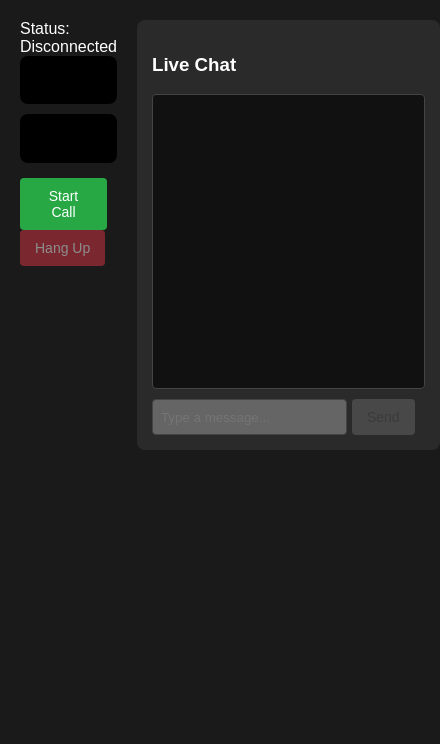
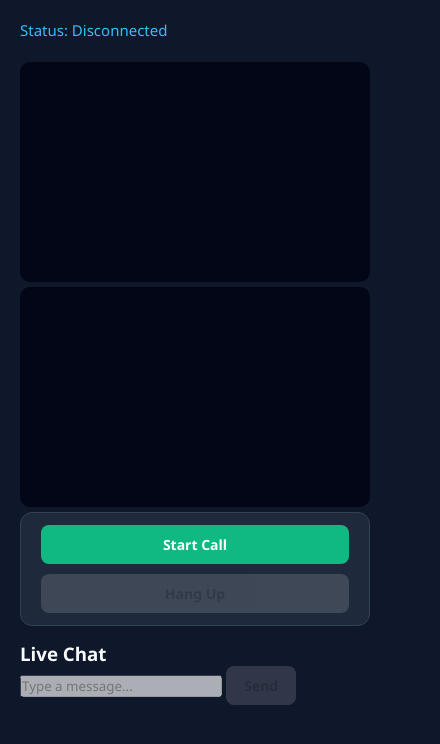
Before and after one commit to alifanik1999-hash/webrtc-chat, a website: page public/video.html in a window 390 px wide. Shown: the whole page, 440 px wide, since content can reach past the window. Drawn offline with nearby package versions, Linux system fonts and the light colour scheme; no server answers.

Commit message:
Updated website UI to a modern professional layout

```diff
--- a/public/style.css
+++ b/public/style.css
@@ -1,83 +1,213 @@
+/* ==========================================
+   GLOBAL STYLES & RESET
+   ========================================== */
+* {
+  box-sizing: border-box;
+  margin: 0;
+  padding: 0;
+  font-family: 'Segoe UI', Tahoma, Geneva, Verdana, sans-serif;
+}
+
 body {
-    font-family: Arial, sans-serif;
-    background-color: #1a1a1a;
-    color: white;
-    margin: 0;
+  background-color: #0f172a;
+  color: #f8fafc;
+  display: flex;
+  flex-direction: column;
+  align-items: center;
+  min-height: 100vh;
   padding: 20px;
 }
 
-.app-container {
+/* ==========================================
+   HEADER & USER BAR
+   ========================================== */
+h1 {
+  font-size: 1.8rem;
+  font-weight: 700;
+  color: #38bdf8;
+  margin-bottom: 15px;
+  text-transform: uppercase;
+  letter-spacing: 1px;
+}
+
+#loggedOutUI, #loggedInUI {
+  margin-bottom: 15px;
+  display: flex;
+  align-items: center;
+  gap: 12px;
+}
+
+#userName {
+  font-weight: 600;
+  color: #e2e8f0;
+}
+
+button {
+  cursor: pointer;
+  border: none;
+  border-radius: 8px;
+  padding: 10px 18px;
+  font-size: 14px;
+  font-weight: 600;
+  transition: all 0.2s ease-in-out;
+  display: inline-flex;
+  align-items: center;
+  justify-content: center;
+  gap: 6px;
+}
+
+button:hover:not(:disabled) {
+  transform: translateY(-2px);
+  filter: brightness(1.1);
+}
+
+button:disabled {
+  opacity: 0.5;
+  cursor: not-allowed;
+  transform: none;
+}
+
+#loginBtn { background-color: #4f46e5; color: #fff; }
+#logoutBtn { background-color: #334155; color: #cbd5e1; }
+
+/* ==========================================
+   DEVICE STATUS BAR
+   ========================================== */
+#deviceInfo {
+  background: #1e293b !important;
+  border: 1px solid #334155;
+  color: #94a3b8 !important;
+  padding: 8px 16px !important;
+  border-radius: 20px !important;
+  font-size: 13px !important;
+  margin-bottom: 20px !important;
+  box-shadow: 0 4px 6px -1px rgba(0, 0, 0, 0.1);
+}
+
+/* ==========================================
+   CONTROLS PANEL
+   ========================================== */
+.controls {
+  background-color: #1e293b;
+  padding: 12px 20px;
+  border-radius: 12px;
+  display: flex;
+  flex-wrap: wrap;
+  align-items: center;
+  justify-content: center;
+  gap: 10px;
+  border: 1px solid #334155;
+  margin-bottom: 15px;
+  max-width: 900px;
+  width: 100%;
+}
+
+.controls label {
+  font-weight: 600;
+  color: #94a3b8;
+  font-size: 14px;
+}
+
+select {
+  background-color: #0f172a;
+  color: #f8fafc;
+  border: 1px solid #475569;
+  padding: 8px 12px;
+  border-radius: 6px;
+  outline: none;
+  font-size: 14px;
+  cursor: pointer;
+}
+
+select:focus {
+  border-color: #38bdf8;
+}
+
+#startBtn { background-color: #10b981; color: white; }
+#nextBtn { background-color: #0284c7; color: white; }
+#stopBtn { background-color: #ef4444 !important; color: white; }
+#muteAudioBtn, #toggleVideoBtn { background-color: #475569; color: white; }
+#reportBtn { background-color: #dc2626 !important; color: white; }
+
+/* ==========================================
+   STATUS MESSAGE
+   ========================================== */
+#status {
+  font-size: 15px;
+  font-weight: 500;
+  color: #38bdf8;
+  margin-bottom: 20px;
+  min-height: 22px;
+}
+
+/* ==========================================
+   VIDEO CONTAINER & CARDS
+   ========================================== */
+.video-container {
   display: flex;
   gap: 20px;
+  justify-content: center;
+  align-items: center;
+  width: 100%;
   max-width: 1000px;
-    margin: 0 auto;
+  flex-wrap: wrap;
 }
 
-.video-section {
-    flex: 2;
+.video-container > div {
+  flex: 1;
+  min-width: 320px;
+  background-color: #1e293b;
+  border-radius: 16px;
+  padding: 12px;
+  border: 1px solid #334155;
+  display: flex;
+  flex-direction: column;
+  align-items: center;
+  box-shadow: 0 10px 15px -3px rgba(0, 0, 0, 0.3);
 }
 
-.video-grid {
-    display: flex;
-    flex-direction: column;
-    gap: 10px;
+.video-container h3 {
+  font-size: 14px;
+  text-transform: uppercase;
+  letter-spacing: 0.5px;
+  color: #94a3b8;
+  margin-bottom: 8px;
+  width: 100%;
+  text-align: left;
+  padding-left: 5px;
 }
 
 video {
   width: 100%;
-    max-height: 250px;
-    background-color: #000;
-    border-radius: 8px;
+  height: 260px;
+  background-color: #020617;
+  border-radius: 10px;
+  object-fit: cover;
 }
 
-.controls {
-    margin-top: 15px;
+/* Local Video mirror effect */
+#localVideo {
+  transform: scaleX(-1);
 }
 
-button {
-    padding: 10px 15px;
-    font-size: 14px;
-    cursor: pointer;
-    border: none;
-    border-radius: 4px;
-    margin-right: 10px;
-}
-
-#startBtn { background-color: #28a745; color: white; }
-#hangupBtn { background-color: #dc3545; color: white; }
-button:disabled { opacity: 0.5; cursor: not-allowed; }
-
-.chat-section {
-    flex: 1;
-    background: #2a2a2a;
-    padding: 15px;
-    border-radius: 8px;
-    display: flex;
-    flex-direction: column;
-    height: 400px;
-}
-
-.chat-box {
-    flex: 1;
-    overflow-y: auto;
-    border: 1px solid #444;
-    padding: 10px;
-    margin-bottom: 10px;
-    border-radius: 4px;
-    background: #111;
-}
-
-.chat-input-area {
-    display: flex;
-    gap: 5px;
-}
-
-.chat-input-area input {
-    flex: 1;
-    padding: 8px;
-    border-radius: 4px;
-    border: 1px solid #444;
-}/* Logged-in / Logged-out UI toggle-এর জন্য */
 .hidden {
   display: none !important;
 }
+
+/* ==========================================
+   RESPONSIVE DESIGN (MOBILE FRIENDLY)
+   ========================================== */
+@media (max-width: 640px) {
+  .controls {
+    flex-direction: column;
+    align-items: stretch;
+  }
+
+  .controls select, .controls button {
+    width: 100%;
+  }
+
+  video {
+    height: 220px;
+  }
+}
```
Lines whose indentation alone changed are shown as unchanged.
